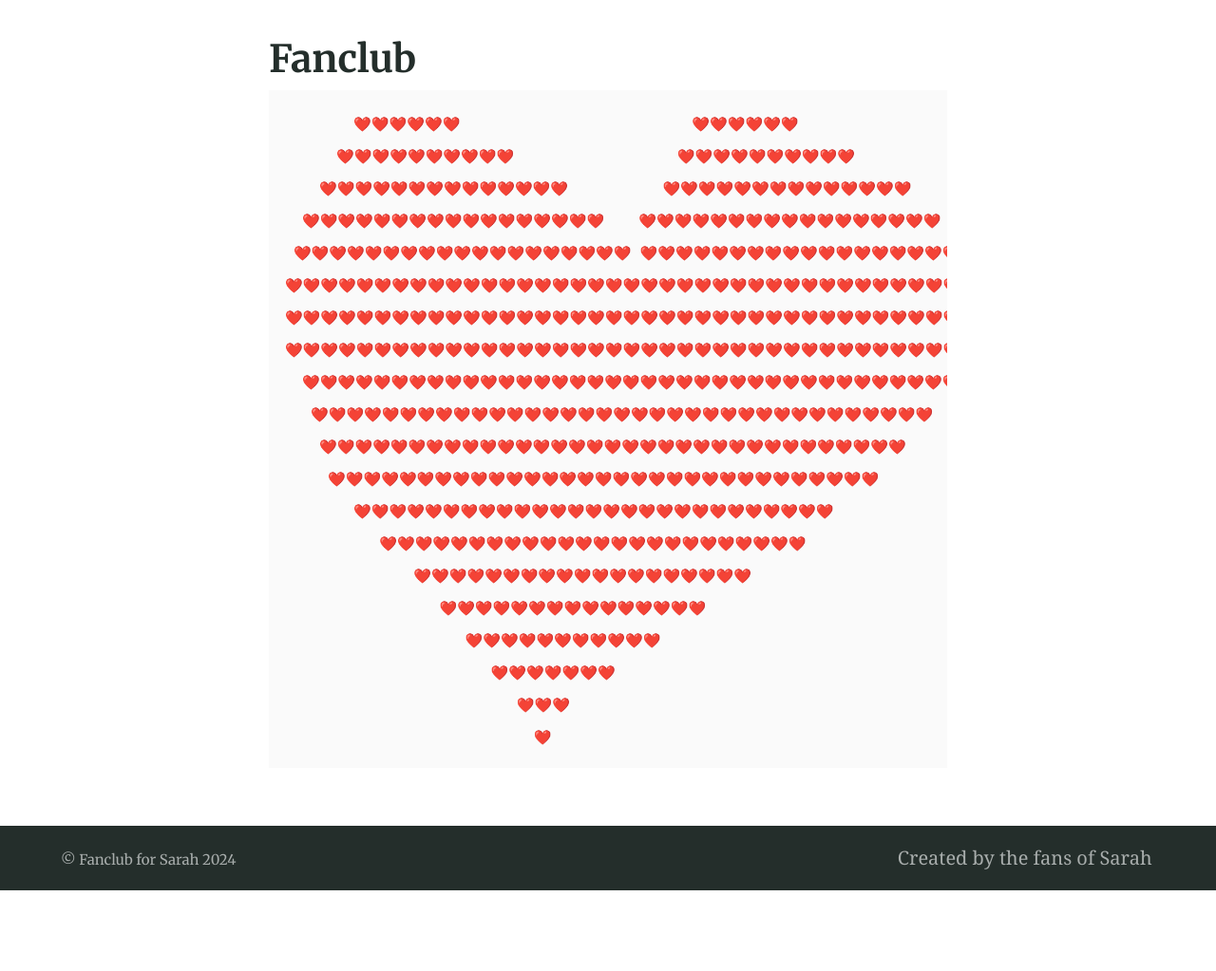
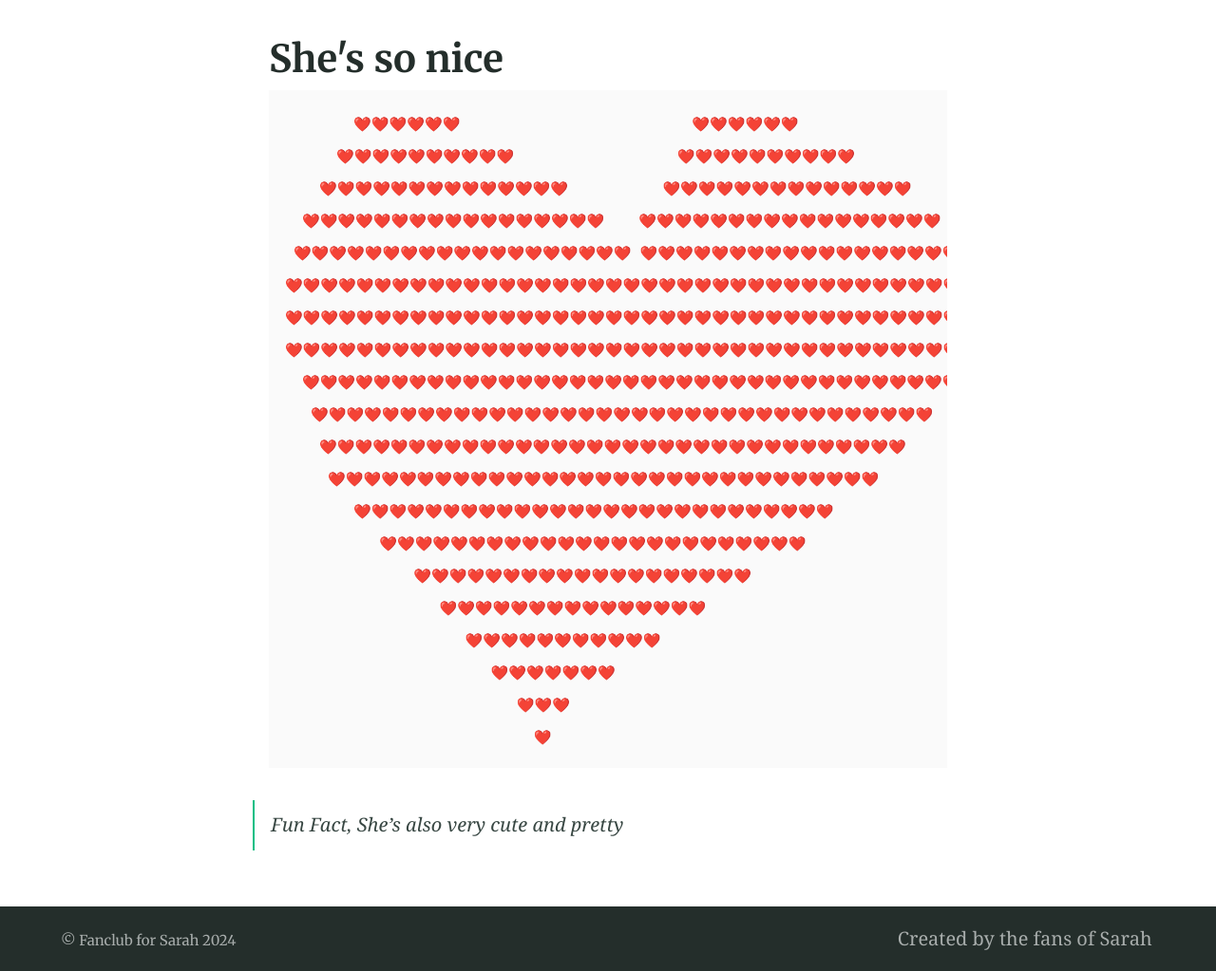
Before and after one commit to Sarah-fan-club/sarah-fan-club.github.io, a Jekyll site: the page built from index.md, in a window 1280 px wide. Shown: the part 408-1431 px from the top of the page at 95% size. Built offline with Jekyll 4.4.1, drawn with Linux system fonts in a browser that asks for light colours; before the commit the page ends 1346 px from its top, so only the background shows below that.

Commit message:
Update index.md

````diff
--- a/index.md
+++ b/index.md
@@ -1,5 +1,5 @@
 ---
-title: Fanclub
+title: She's so nice
 feature_text: |
   ## Sarah
   A gorgeous girl with a pretty smile
@@ -28,3 +28,6 @@ excerpt: "Now she has a dedicated fan club."
                            ❤️❤️❤️
                              ❤️
 ```
+
+
+> Fun Fact, She's also very cute and pretty
````
